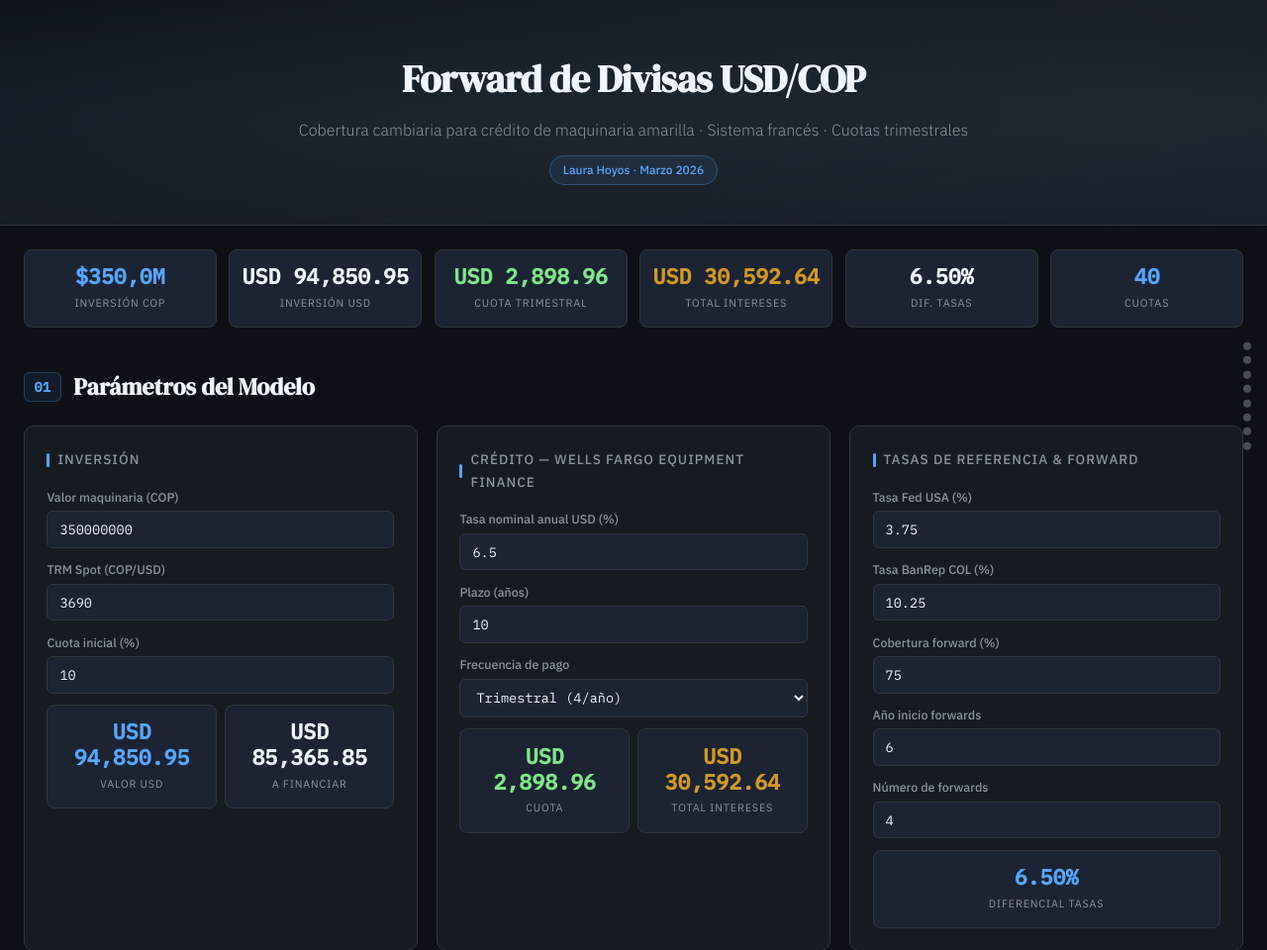
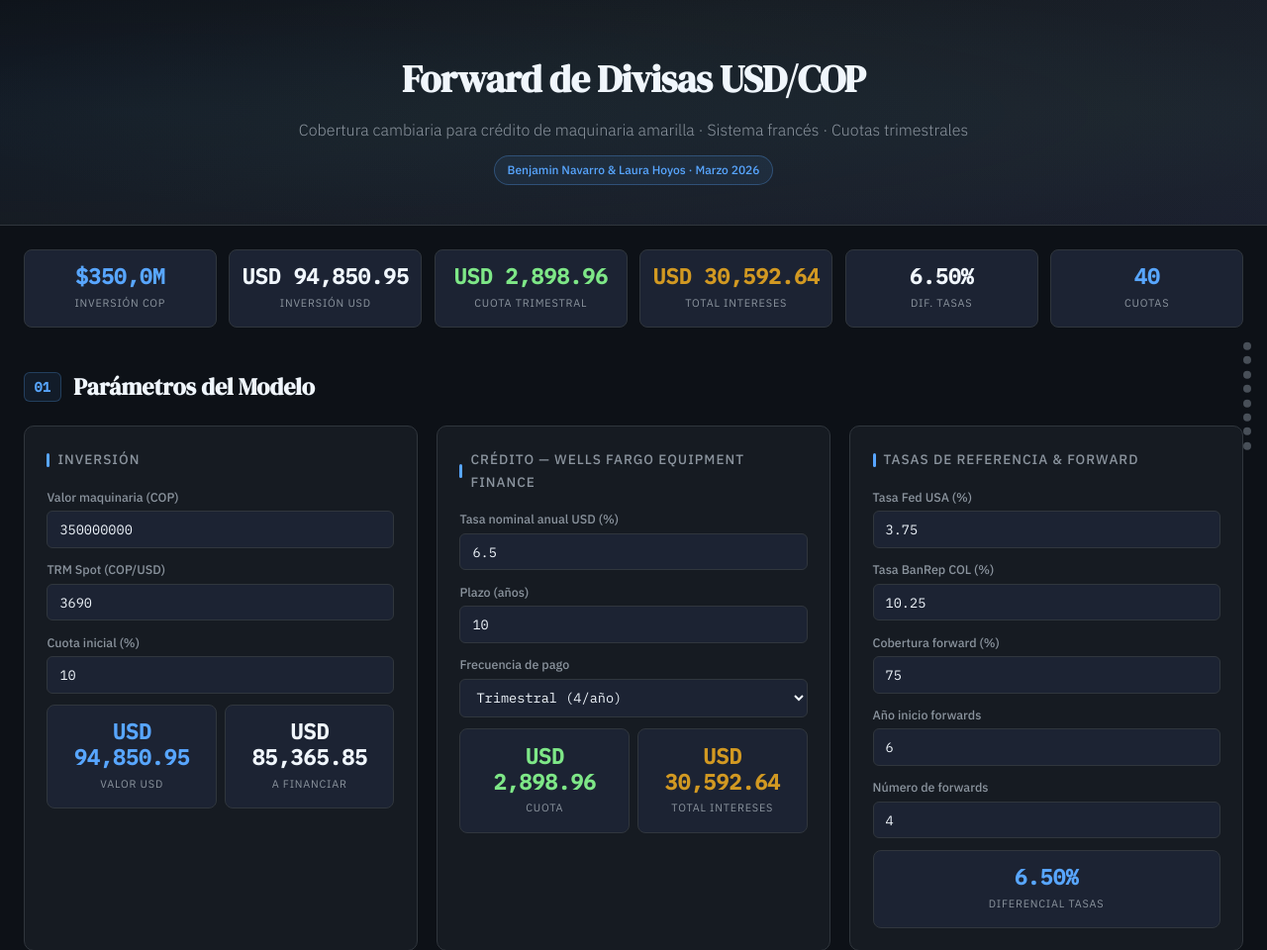
Before and after one commit to benjen7/simulador-forward-divisas, a plain HTML site: page index.html in a window 1280 px wide. Shown: the top 960 px of the page at 99% size. Drawn offline with nearby package versions, Linux system fonts and the light colour scheme.

Commit message:
Update index.html

```diff
--- a/index.html
+++ b/index.html
@@ -3,7 +3,7 @@
 <head>
 <meta charset="UTF-8">
 <meta name="viewport" content="width=device-width, initial-scale=1.0">
-<title>Forward de Divisas USD/COP — Benjamin Navarro & Laura Hoyos</title>
+<title>Forward de Divisas USD/COP — Derivados Financieros - ITM 2026</title>
 <script src="https://cdnjs.cloudflare.com/ajax/libs/Chart.js/4.4.1/chart.umd.min.js"></script>
 <link href="https://fonts.googleapis.com/css2?family=DM+Serif+Display&family=IBM+Plex+Sans:wght@300;400;500;600;700&family=IBM+Plex+Mono:wght@400;500&display=swap" rel="stylesheet">
 <style>
@@ -82,7 +82,7 @@ tr:hover{background:rgba(88,166,255,.04)}
 <div class="hero">
 <h1>Forward de Divisas USD/COP</h1>
 <p class="sub">Cobertura cambiaria para cr&eacute;dito de maquinaria amarilla &middot; Sistema franc&eacute;s &middot; Cuotas trimestrales</p>
-<span class="badge">Laura Hoyos &middot; Marzo 2026</span>
+<span class="badge">Benjamin Navarro & Laura Hoyos &middot; Marzo 2026</span>
 </div>
 <nav class="toc" id="toc"></nav>
 <div class="container">
```
